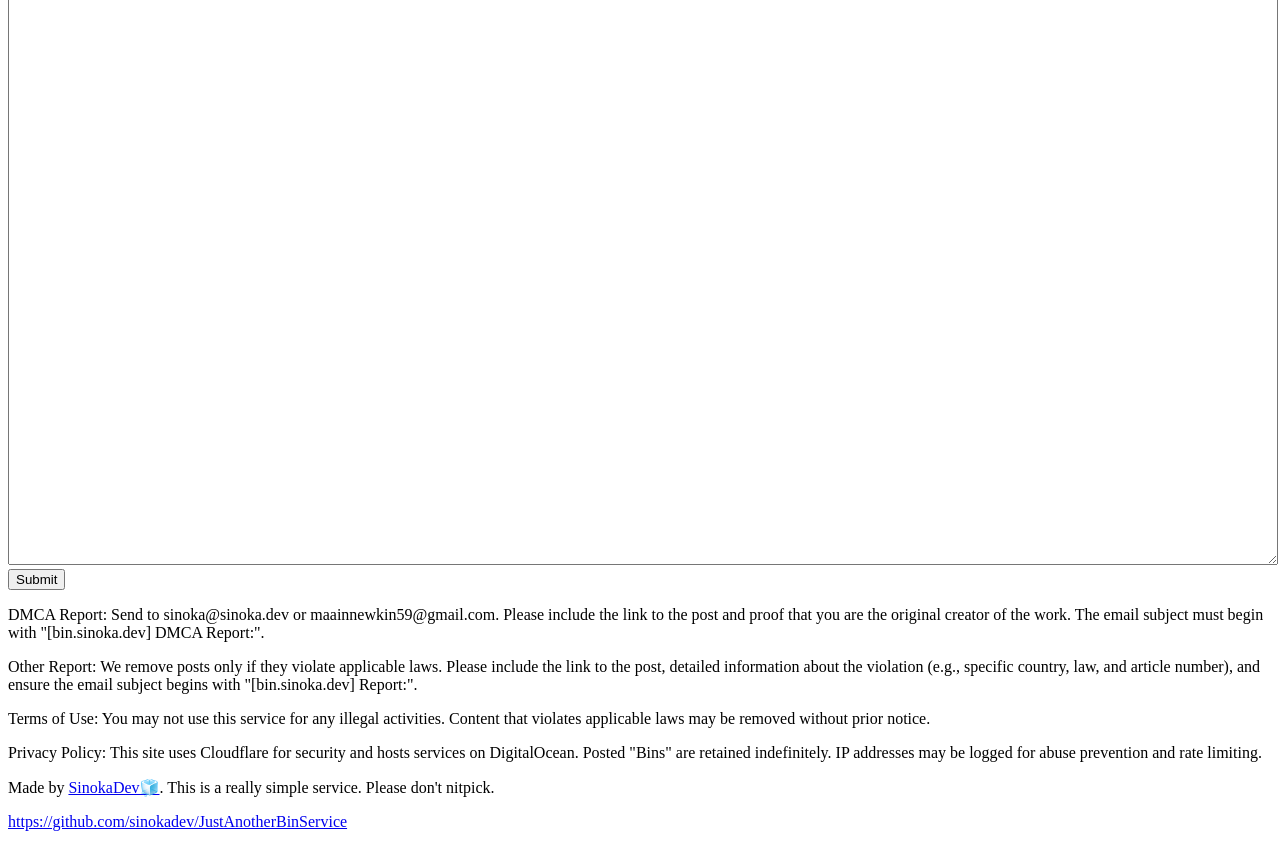
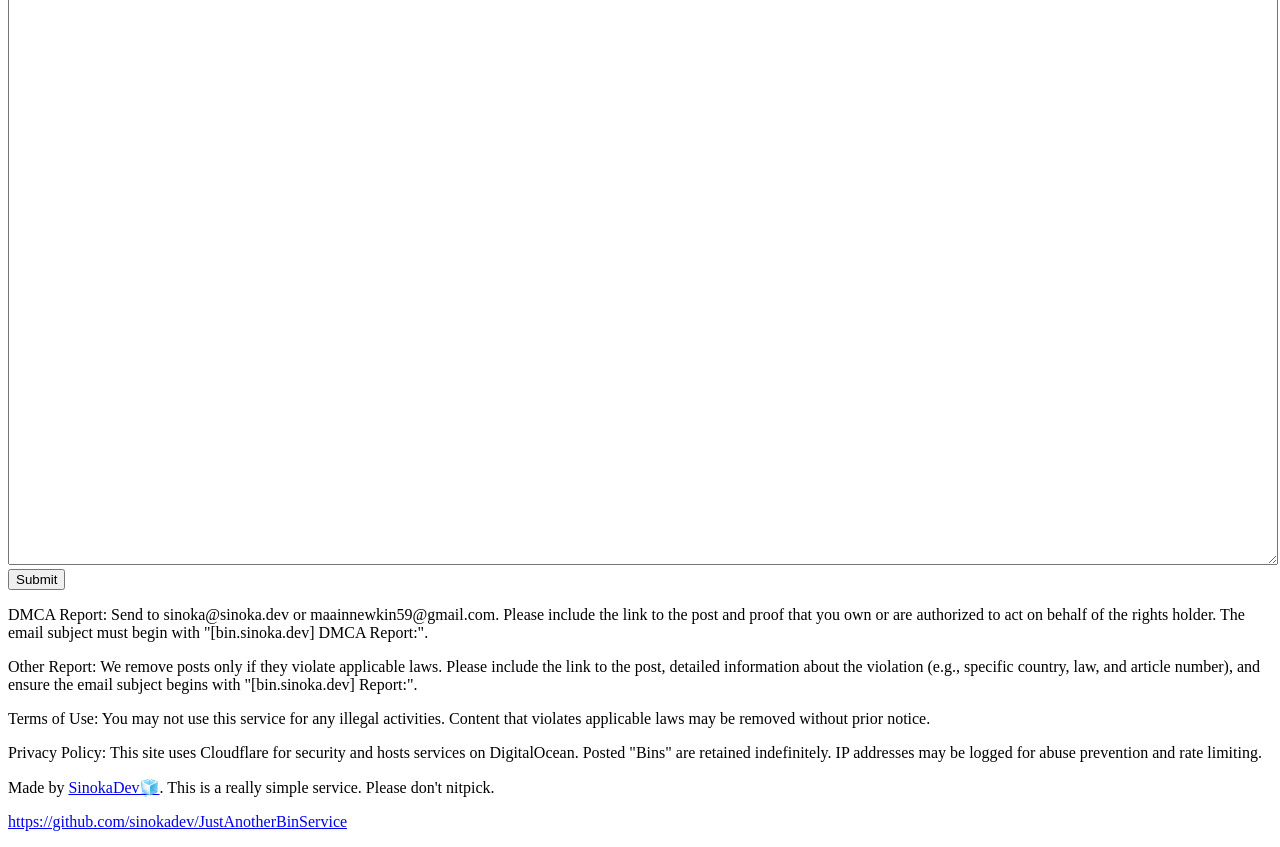
Before and after one commit to sinokadev/JustAnotherBinService, a Python web app: template templates/index.html in a window 1280 px wide. Shown: the part 99-946 px from the top of the page. Run offline with Jinja, Linux system fonts and the light colour scheme; the template is opened without the code that fills it, so the values that code supplies are empty.

Commit message:
Update DMCA report instructions for clarity

```diff
--- a/templates/index.html
+++ b/templates/index.html
@@ -25,7 +25,7 @@
         <textarea name="content" id="" style="width: 100%; height: 70vh;"></textarea><br>
         <input type="submit" value="Submit">
     </form>
-<p>DMCA Report: Send to sinoka@sinoka.dev or maainnewkin59@gmail.com. Please include the link to the post and proof that you are the original creator of the work. The email subject must begin with "[bin.sinoka.dev] DMCA Report:".</p>
+<p>DMCA Report: Send to sinoka@sinoka.dev or maainnewkin59@gmail.com. Please include the link to the post and proof that you own or are authorized to act on behalf of the rights holder. The email subject must begin with "[bin.sinoka.dev] DMCA Report:".</p>
 <p>Other Report: We remove posts only if they violate applicable laws. Please include the link to the post, detailed information about the violation (e.g., specific country, law, and article number), and ensure the email subject begins with "[bin.sinoka.dev] Report:".</p>
 
 <p>Terms of Use: You may not use this service for any illegal activities. Content that violates applicable laws may be removed without prior notice.</p>
```
